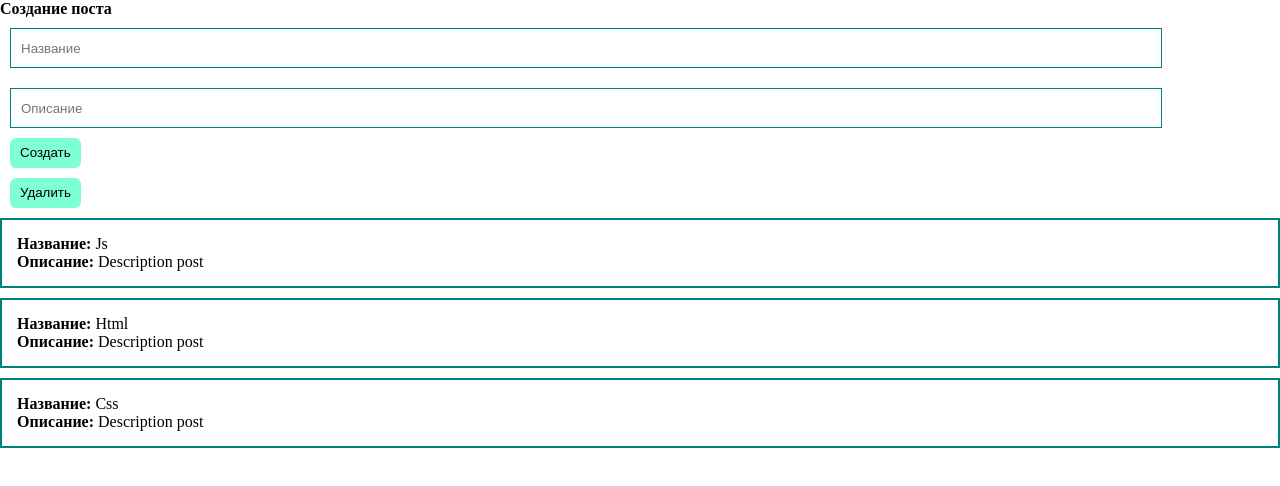
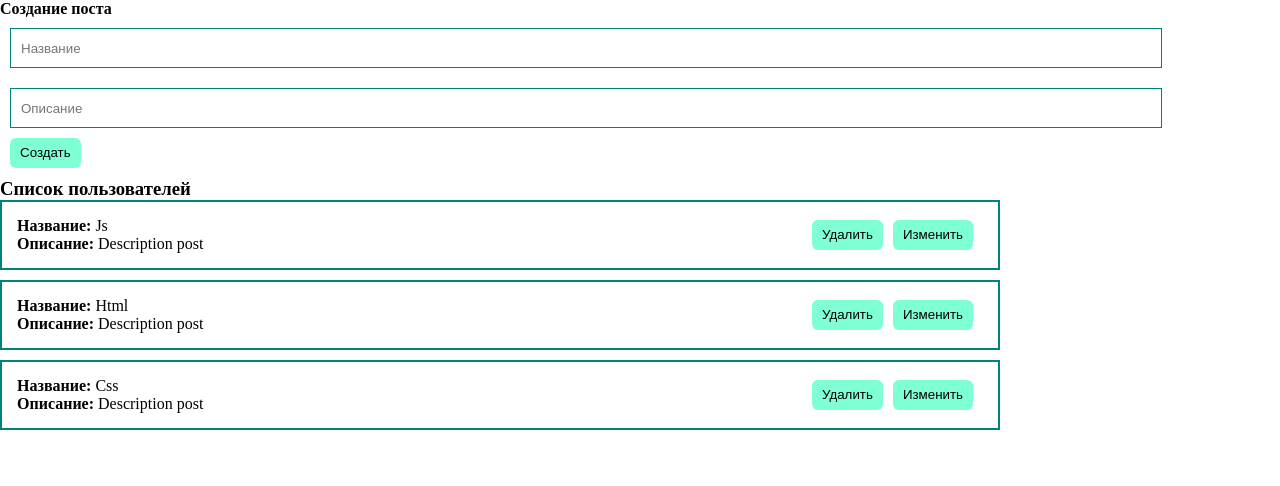
Before and after one commit to Chico-rso/Vue-training-, a Vue app: page / in a window 1280 px wide. Shown: the top 486 px of the page. Built offline with nearby package versions, Linux system fonts and the light colour scheme.

Commit message:
create new components form and button

```diff
--- a/src/App.vue
+++ b/src/App.vue
@@ -1,15 +1,16 @@
 <template>
   <div class="app">
-    <post-form />
-    <post-list :posts="posts"/>
+    <post-form @create="createPost" />
+    <post-list :posts="posts" @remove="removePost"/>
   </div>
 </template>
 <script>
 import PostForm from "@/components/postForm";
 import PostList from "@/components/postList";
 export default {
-  components:{
-    PostForm, PostList
+  components: {
+    PostForm,
+    PostList,
   },
   data() {
     return {
@@ -18,27 +19,12 @@ export default {
         { id: "2", title: "Html", body: "Description post" },
         { id: "3", title: "Css", body: "Description post" },
       ],
-      title: "",
-      body: "",
     };
   },
   methods: {
-    createPost(){
-			const newPost =
-			{
-				id: Date.now(),
-				title: this.title,
-				body: this.body
-			}
-			this.posts.push(newPost);
-      this.title = "";
-      this.body = "";
-
-		},
-		removePost()
-		{
-			this.posts.pop(this.newPost);
-		}
+    createPost(post) {
+      this.posts.push(post);
+    },
   },
 };
 </script>
@@ -48,5 +34,4 @@ export default {
   padding: 0;
   box-sizing: border-box;
 }
-
 </style>
--- /dev/null
+++ b/src/components/UI/myButton.vue
@@ -0,0 +1,24 @@
+<template>
+  <button>
+    <slot></slot>
+  </button>
+</template>
+
+<script>
+export default {};
+</script>
+
+<style lang="css" scoped>
+button {
+  display: inline-block;
+  align-self: start;
+  margin-right: 10px;
+  padding: 10px;
+  line-height: 10px;
+  background-color: aquamarine;
+  border: none;
+  border-radius: 6px;
+  cursor: pointer;
+}
+
+</style>
--- a/src/components/postForm.vue
+++ b/src/components/postForm.vue
@@ -9,26 +9,40 @@
         placeholder="Название"
       />
       <input
-        v-model="post.title"
+        v-model="post.body"
         class="input"
         type="text"
         placeholder="Описание"
       />
-      <button>Создать</button>
-      <button>Удалить</button>
+      <my-button @click="createPost">Создать</my-button>
     </form>
   </div>
 </template>
 
 <script>
+import MyButton from "./UI/myButton.vue";
 export default {
+  components:{MyButton},
   data() {
     return {
       post: {
         title: "",
-        body: ""
-      }
-    }
+        body: "",
+      },
+    };
+  },
+  methods: {
+    createPost() {
+      this.post.id = Date.now();
+      this.$emit("create", this.post);
+      this.post = {
+        title: "",
+        body: "",
+      };
+    },
+    removePost() {
+      this.$emit("remove", this.post);
+    },
   },
 };
 </script>
--- /dev/null
+++ b/src/components/postItem.vue
@@ -0,0 +1,44 @@
+<template>
+  <div class="post">
+    <div>
+      <div><strong>Название:</strong> {{ post.title }}</div>
+      <div><strong>Описание:</strong> {{ post.body }}</div>
+    </div>
+    <div class="post__btns">
+      <my-button @click="deletePost">Удалить</my-button>
+      <my-button @click="editPost">Изменить</my-button>
+    </div>
+  </div>
+</template>
+
+<script>
+import myButton from "./UI/myButton.vue";
+export default {
+  components: {myButton},
+  props: {
+    post: {
+      type: Object,
+      required: true,
+    },
+  },
+  methods: {
+    deletePost() {
+
+    },
+    editPost() {},
+  },
+};
+</script>
+
+<style lang="css" scoped>
+.post {
+  display: flex;
+  align-items: center;
+  max-width: 100%;
+  width: 1000px;
+  justify-content: space-between;
+  padding: 15px;
+  margin-bottom: 10px;
+  border: 2px solid teal;
+}
+</style>
--- a/src/components/postList.vue
+++ b/src/components/postList.vue
@@ -1,12 +1,14 @@
 <template>
-  <div class="post" v-for="post in posts">
-    <div><strong>Название:</strong> {{ post.title }}</div>
-    <div><strong>Описание:</strong> {{ post.body }}</div>
+  <div>
+    <h3>Список пользователей</h3>
+    <post-item v-for="post in posts" :post="post"/>
   </div>
 </template>
 
 <script>
+import postItem from "./postItem.vue";
 export default {
+  components: { postItem },
   props: {
     posts: {
       type: Array,
```
